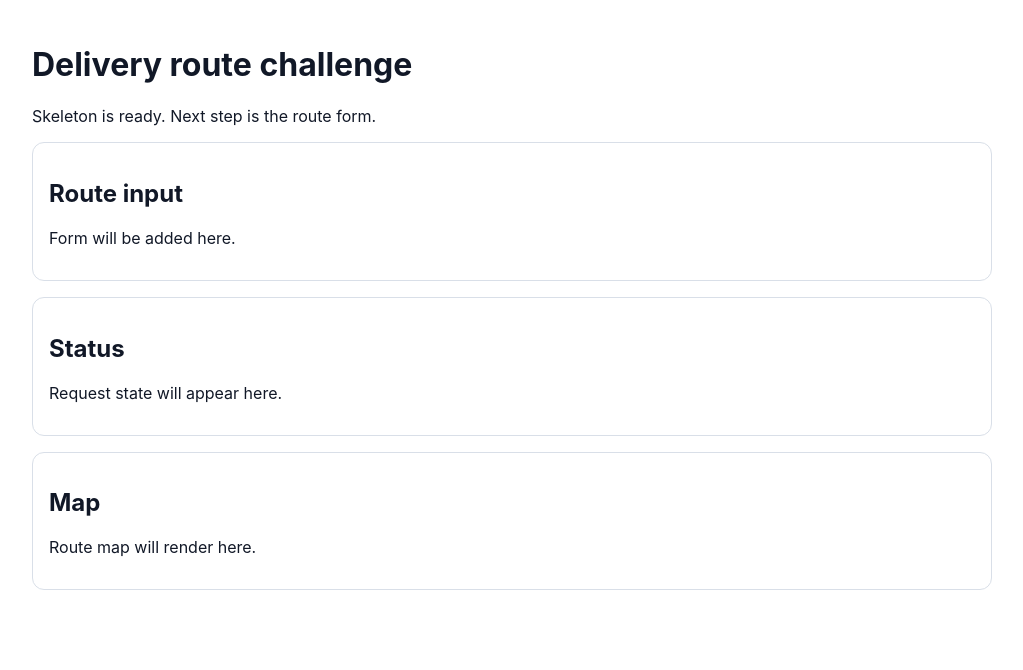
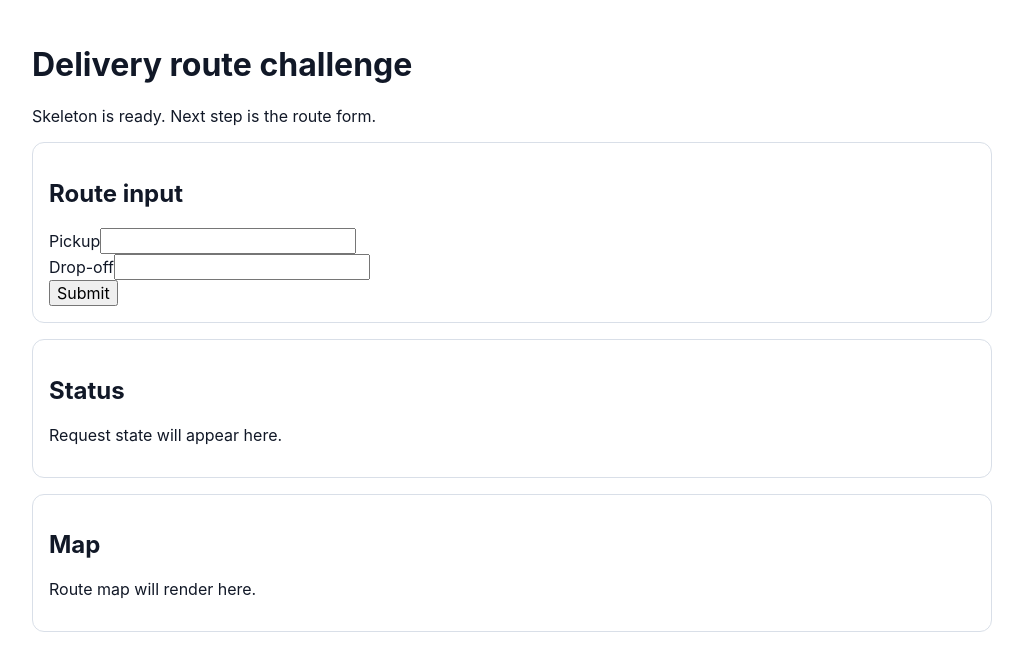
Before and after one commit to tommywkc/delivery-route-app, a React (Create React App) app: page / in a window 1280 px wide. Shown: the top 670 px of the page, without its empty margins (128-1151 px from the left). Built offline with nearby package versions, Linux system fonts and the light colour scheme.

Commit message:
feat: add route input form

```diff
--- a/src/App.js
+++ b/src/App.js
@@ -1,14 +1,12 @@
 import './App.css';
+import RouteForm from './components/RouteForm/RouteForm';
 
 function App() {
   return (
     <main className="app-shell">
       <h1>Delivery route challenge</h1>
       <p>Skeleton is ready. Next step is the route form.</p>
-      <div className="placeholder-card">
-        <h2>Route input</h2>
-        <p>Form will be added here.</p>
-      </div>
+      <RouteForm />
       <div className="placeholder-card">
         <h2>Status</h2>
         <p>Request state will appear here.</p>
--- /dev/null
+++ b/src/components/RouteForm/RouteForm.js
@@ -0,0 +1,64 @@
+import { useState } from 'react';
+
+function RouteForm() {
+  const [formValues, setFormValues] = useState({
+    pickup: '',
+    dropoff: '',
+  });
+  const [errorMessage, setErrorMessage] = useState('');
+
+  function handleChange(event) {
+    const { name, value } = event.target;
+
+    setFormValues((currentValues) => ({
+      ...currentValues,
+      [name]: value,
+    }));
+  }
+
+  function handleSubmit(event) {
+    event.preventDefault();
+
+    if (!formValues.pickup.trim() || !formValues.dropoff.trim()) {
+      setErrorMessage('Please enter both pickup and drop-off addresses.');
+      return;
+    }
+
+    setErrorMessage('');
+  }
+
+  return (
+    <section className="placeholder-card" aria-label="Route input">
+      <h2>Route input</h2>
+      <form onSubmit={handleSubmit}>
+        <div>
+          <label htmlFor="pickup">Pickup</label>
+          <input
+            id="pickup"
+            name="pickup"
+            type="text"
+            value={formValues.pickup}
+            onChange={handleChange}
+          />
+        </div>
+
+        <div>
+          <label htmlFor="dropoff">Drop-off</label>
+          <input
+            id="dropoff"
+            name="dropoff"
+            type="text"
+            value={formValues.dropoff}
+            onChange={handleChange}
+          />
+        </div>
+
+        <button type="submit">Submit</button>
+
+        {errorMessage ? <p role="alert">{errorMessage}</p> : null}
+      </form>
+    </section>
+  );
+}
+
+export default RouteForm;
```
